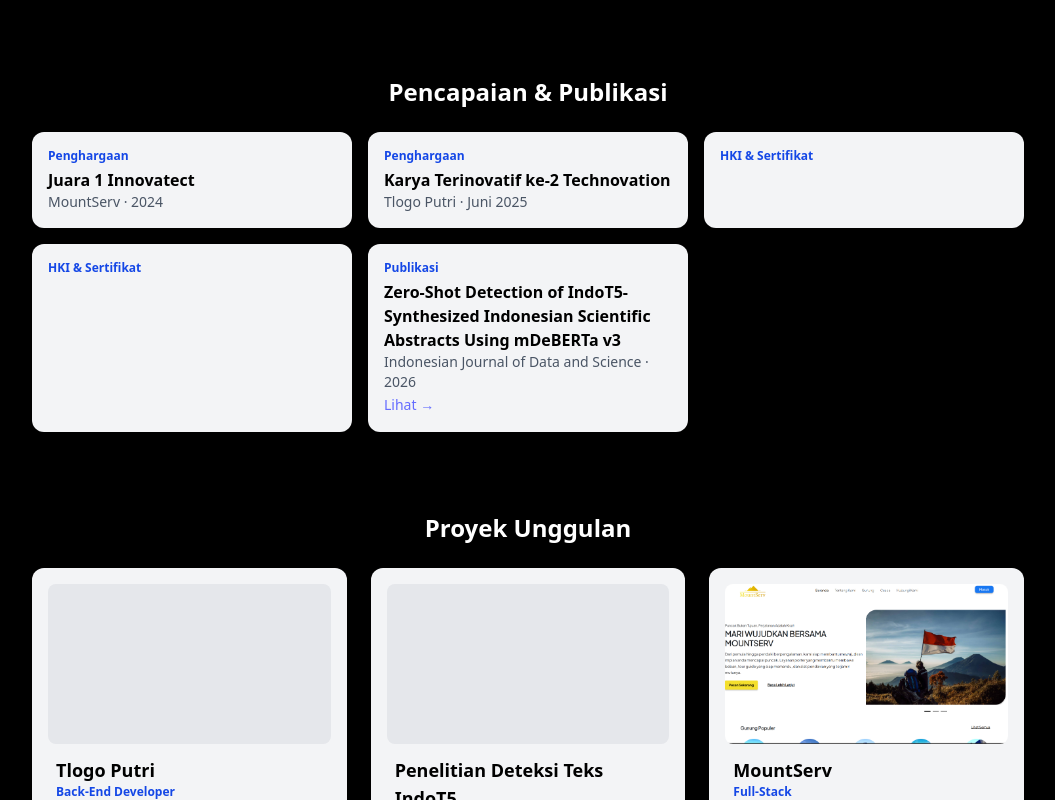
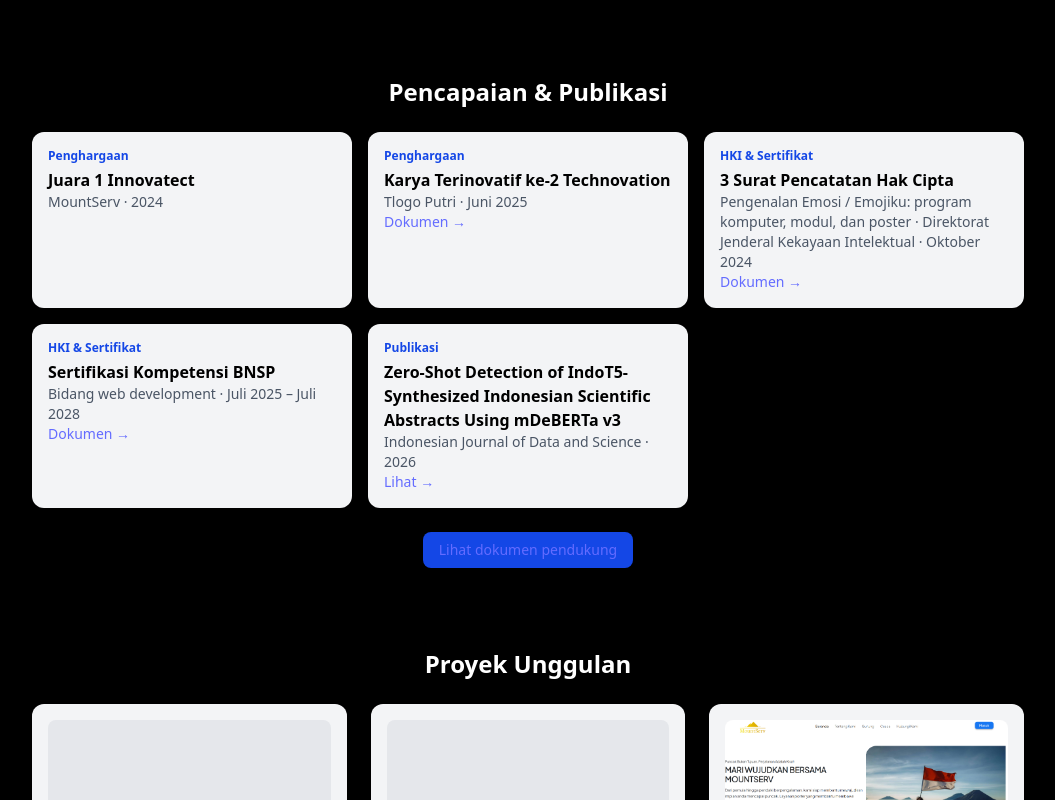
Before and after one commit to Aldosyhptra/my-portofolio, a React (Vite) app: page / in a window 1280 px wide. Shown: the part 2780-3580 px from the top of the page, without its empty margins (112-1167 px from the left). Built offline with nearby package versions, Linux system fonts and the light colour scheme.

Commit message:
pasang tautan dokumen pendukung ke pencapaian

```diff
--- a/src/components/achievements.jsx
+++ b/src/components/achievements.jsx
@@ -1,7 +1,7 @@
 import { motion } from "framer-motion";
-import { awards, iprAndCertifications, publications } from "../data/achievements.js";
+import { awards, iprAndCertifications, publications, evidenceFolderUrl } from "../data/achievements.js";
 
-function AchievementCard({ label, title, meta, url, delay }) {
+function AchievementCard({ label, title, meta, url, evidence, delay }) {
   return (
     <motion.div
       initial={{ opacity: 0, y: 20 }}
@@ -13,10 +13,19 @@ function AchievementCard({ label, title, meta, url, delay }) {
       <p className="text-xs font-semibold text-blue-700 mb-1">{label}</p>
       <h3 className="font-semibold text-black">{title}</h3>
       <p className="text-sm text-gray-600">{meta}</p>
-      {url && (
-        <a href={url} target="_blank" rel="noopener noreferrer" className="text-blue-700 hover:underline text-sm">
-          Lihat →
-        </a>
+      {(url || evidence) && (
+        <div className="flex gap-3">
+          {evidence && (
+            <a href={evidence} target="_blank" rel="noopener noreferrer" className="text-blue-700 hover:underline text-sm">
+              Dokumen →
+            </a>
+          )}
+          {url && (
+            <a href={url} target="_blank" rel="noopener noreferrer" className="text-blue-700 hover:underline text-sm">
+              Lihat →
+            </a>
+          )}
+        </div>
       )}
     </motion.div>
   );
@@ -25,11 +34,12 @@ function AchievementCard({ label, title, meta, url, delay }) {
 export default function Achievements() {
   // TODO(owner): tombol "Lihat dokumen pendukung" (PRD 6.6) — tampilkan setelah URL folder Google Drive tersedia.
   const cards = [
-    ...awards.map((a) => ({ label: "Penghargaan", title: a.title, meta: `${a.project} · ${a.year}` })),
+    ...awards.map((a) => ({ label: "Penghargaan", title: a.title, meta: `${a.project} · ${a.year}`, evidence: a.evidence })),
     ...iprAndCertifications.map((c) => ({
       label: "HKI & Sertifikat",
-      title: c.count ? `${c.count}× ${c.certificate}` : c.certificate,
-      meta: [c.project, c.period].filter(Boolean).join(" · "),
+      title: c.title,
+      meta: [c.detail, c.issuer, c.date].filter(Boolean).join(" · "),
+      evidence: c.evidence,
     })),
     ...publications.map((p) => ({ label: "Publikasi", title: p.title, meta: `${p.journal} · ${p.year}`, url: p.url })),
   ];
@@ -43,6 +53,16 @@ export default function Achievements() {
             <AchievementCard key={c.title} {...c} delay={(i % 3) * 0.1} />
           ))}
         </div>
+        <div className="text-center mt-6">
+          <a
+            href={evidenceFolderUrl}
+            target="_blank"
+            rel="noopener noreferrer"
+            className="inline-block px-4 py-2 bg-blue-700 text-white rounded-lg hover:bg-blue-800 text-sm font-semibold"
+          >
+            Lihat dokumen pendukung
+          </a>
+        </div>
       </div>
     </section>
   );
--- a/src/data/achievements.js
+++ b/src/data/achievements.js
@@ -2,8 +2,8 @@
 // Data yang belum ada ditandai null + TODO(owner), jangan ditebak.
 
 export const awards = [
-  { title: "Juara 1 Innovatect", project: "MountServ", year: "2024", team: null }, // jumlah tim: TODO(owner)
-  { title: "Karya Terinovatif ke-2 Technovation", project: "Tlogo Putri", year: "Juni 2025", team: null }, // jumlah tim: TODO(owner)
+  { title: "Juara 1 Innovatect", project: "MountServ", year: "2024", team: null, evidence: null }, // jumlah tim: TODO(owner)
+  { title: "Karya Terinovatif ke-2 Technovation", project: "Tlogo Putri", year: "Juni 2025", team: null, evidence: "https://drive.google.com/drive/folders/1X30wlR1GMQJCeBMEQ7LLvzHJ4Yfgu3WE" }, // jumlah tim: TODO(owner)
 ];
 
 export const iprAndCertifications = [
@@ -12,14 +12,19 @@ export const iprAndCertifications = [
     detail: "Pengenalan Emosi / Emojiku: program komputer, modul, dan poster",
     issuer: "Direktorat Jenderal Kekayaan Intelektual",
     date: "Oktober 2024",
+    evidence: "https://drive.google.com/drive/folders/1X30wlR1GMQJCeBMEQ7LLvzHJ4Yfgu3WE",
   },
   {
     title: "Sertifikasi Kompetensi BNSP",
     detail: "Bidang web development",
     issuer: null, // nama LSP: TODO(owner)
     date: "Juli 2025 – Juli 2028",
+    evidence: "https://drive.google.com/drive/folders/1lRDM5Wf44tsj6zZjmhCbQ_G-GX53DrWw",
   },
 ];
+
+// Folder Google Drive dokumen pendukung (pemilik, 5 Nov 2026).
+export const evidenceFolderUrl = "https://drive.google.com/drive/folders/1X30wlR1GMQJCeBMEQ7LLvzHJ4Yfgu3WE";
 
 export const publications = [
   {
```
